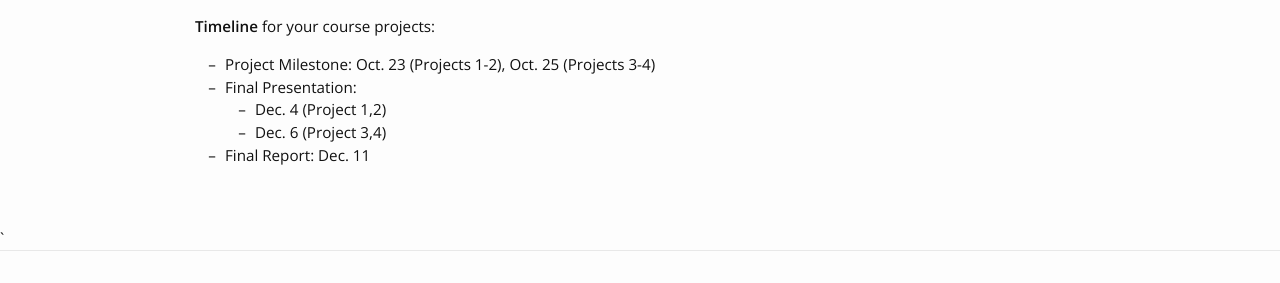
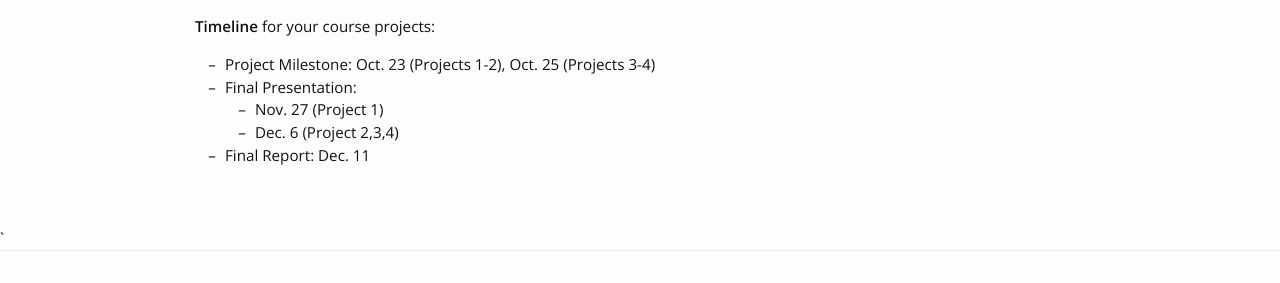
Before and after one commit to pooyanjamshidi/mls, a Jekyll site: the page built from lectures.md, in a window 1280 px wide. Shown: the part 786-1069 px from the top of the page. Built offline with Jekyll 4.4.1, drawn with Linux system fonts in a browser that asks for light colours; nearby versions of some CDN libraries.

Commit message:
change of project presentation

```diff
--- a/lectures.md
+++ b/lectures.md
@@ -47,6 +47,6 @@ There will be **no classes** on the following days (I will announce assignments
 **Timeline** for your course projects:
 - Project Milestone: Oct. 23 (Projects 1-2), Oct. 25 (Projects 3-4)
 - Final Presentation:
-  - Dec. 4 (Project 1,2)
-  - Dec. 6 (Project 3,4)
+  - Nov. 27 (Project 1)
+  - Dec. 6 (Project 2,3,4)
 - Final Report: Dec. 11
```
